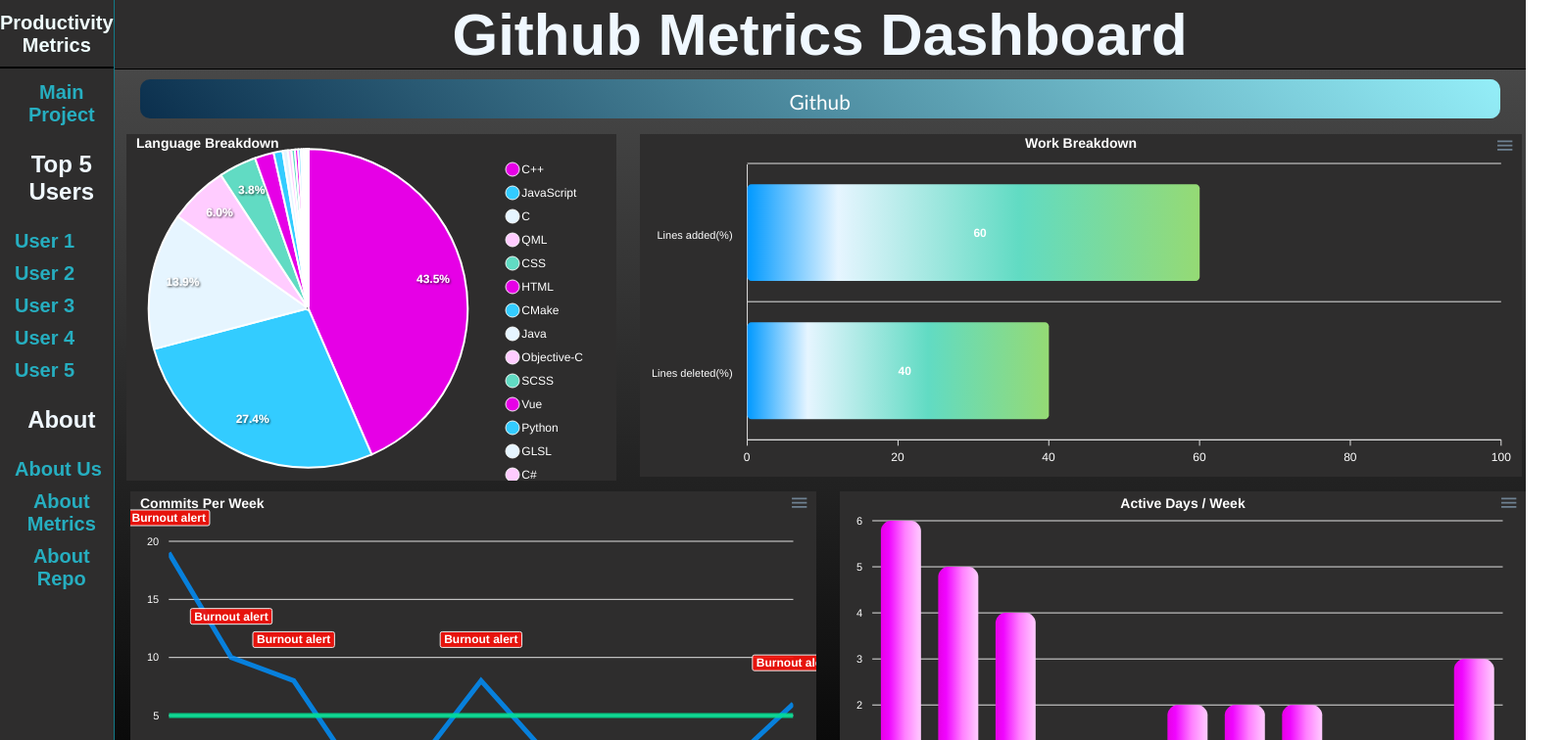
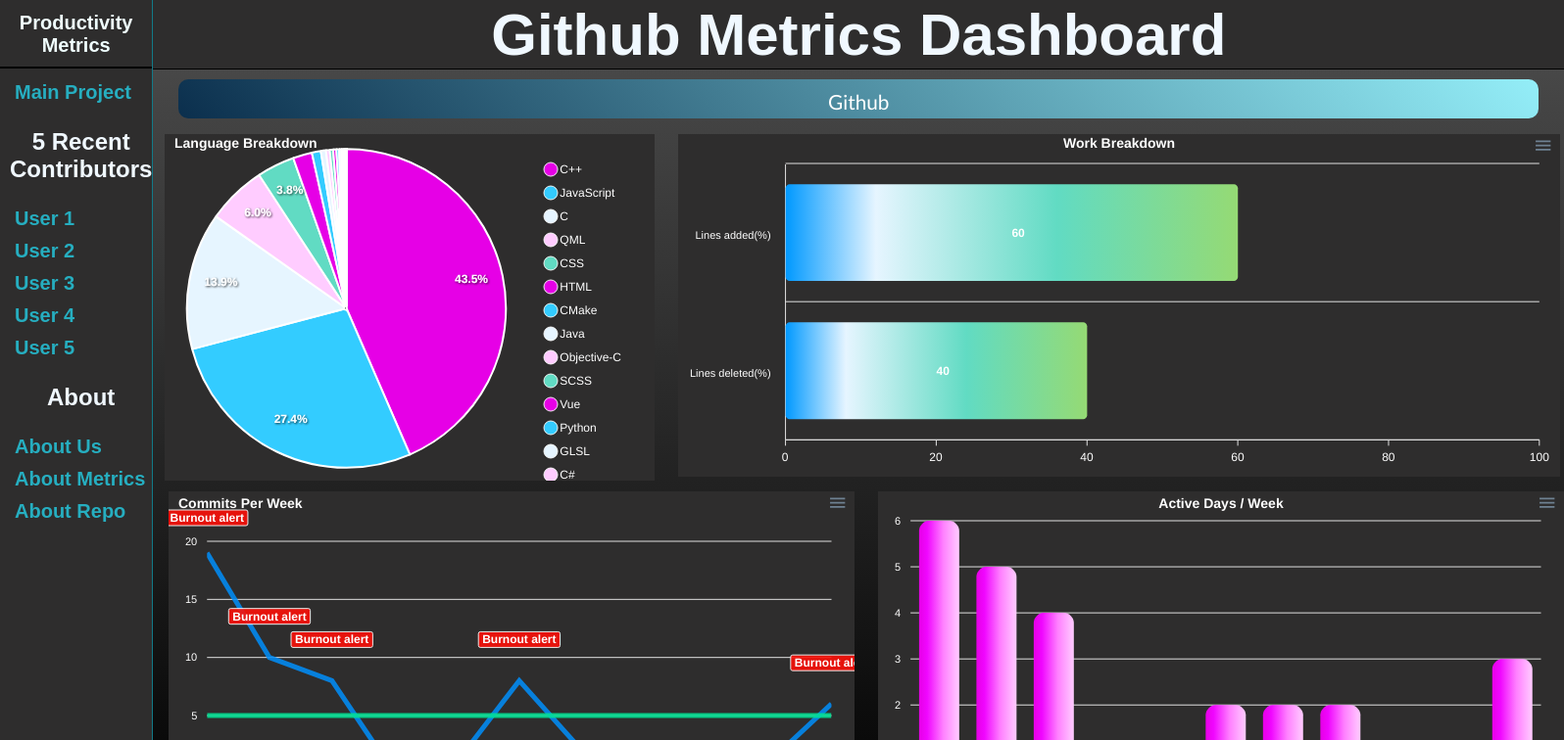
Before and after one commit to saifalixxx/SWENG_Final_Project, a React (Create React App) app in the folder dashboard/: page / in a window 1280 px wide. Shown: the top 756 px of the page at 98% size, 1596 px wide, since content can reach past the window. Built offline with nearby package versions, Linux system fonts and the light colour scheme.

Commit message:
changed title about users

```diff
--- a/dashboard/src/Components/sidebar/Sidebar.js
+++ b/dashboard/src/Components/sidebar/Sidebar.js
@@ -15,7 +15,7 @@
               <span>Main Project</span>
             </li>
           </Link>
-          <h2 className="subheading">Top 5 Users</h2>
+          <h2 className="subheading">5 Recent Contributors</h2>
           <Link  to="/user1" style={{textDecoration: "none"}}>
             <li>
               <span>User 1</span>
```
